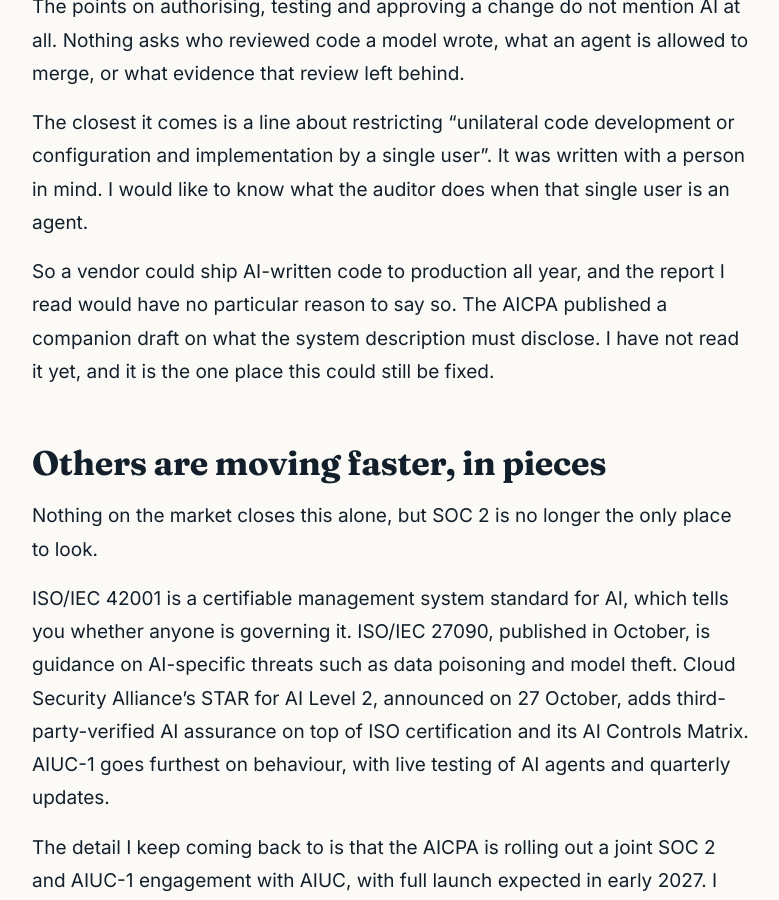
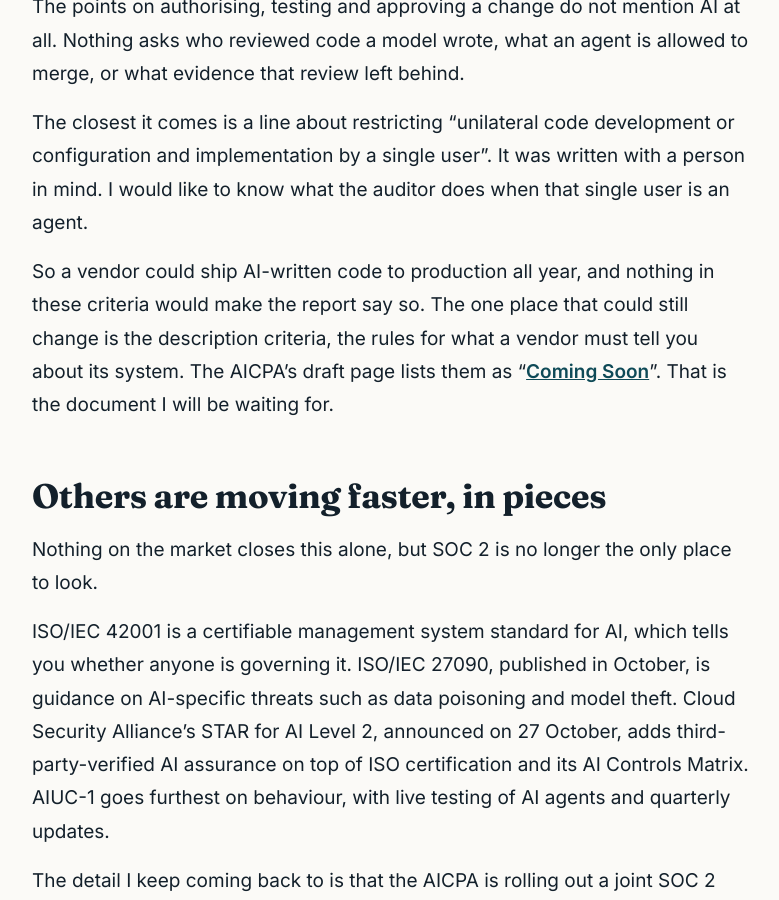
Before and after one commit to grc-with-sjo/grc-insights, a Jekyll site: the page built from _issues/2026-11-15-soc2-finally-talks-about-ai.md, in a window 1280 px wide and 900 px high, scrolled down 3293 px. Shown: the whole window, without its empty margins (248-1027 px from the left). Built offline with Jekyll 4.4.1, drawn with Linux system fonts in a browser that asks for light colours.

Commit message:
Issue 06: description criteria are 'Coming Soon', not yet published
Co-Authored-By: Claude Opus 5.5 <noreply@anthropic.com>

```diff
--- a/_issues/2026-11-15-soc2-finally-talks-about-ai.md
+++ b/_issues/2026-11-15-soc2-finally-talks-about-ai.md
@@ -53,7 +53,7 @@ Look at how software gets built now. Coding assistants draft the change, and age
 
 The closest it comes is a line about restricting "unilateral code development or configuration and implementation by a single user". It was written with a person in mind. I would like to know what the auditor does when that single user is an agent.
 
-So a vendor could ship AI-written code to production all year, and the report I read would have no particular reason to say so. The AICPA published a companion draft on what the system description must disclose. I have not read it yet, and it is the one place this could still be fixed.
+So a vendor could ship AI-written code to production all year, and nothing in these criteria would make the report say so. The one place that could still change is the description criteria, the rules for what a vendor must tell you about its system. The AICPA's draft page lists them as "[Coming Soon](https://www.aicpa-cima.com/resources/download/aicpa-exposure-drafts-proposed-2027-soc-2-trust-services-criteria-and-description-criteria)". That is the document I will be waiting for.
 
 ## Others are moving faster, in pieces
 
```
